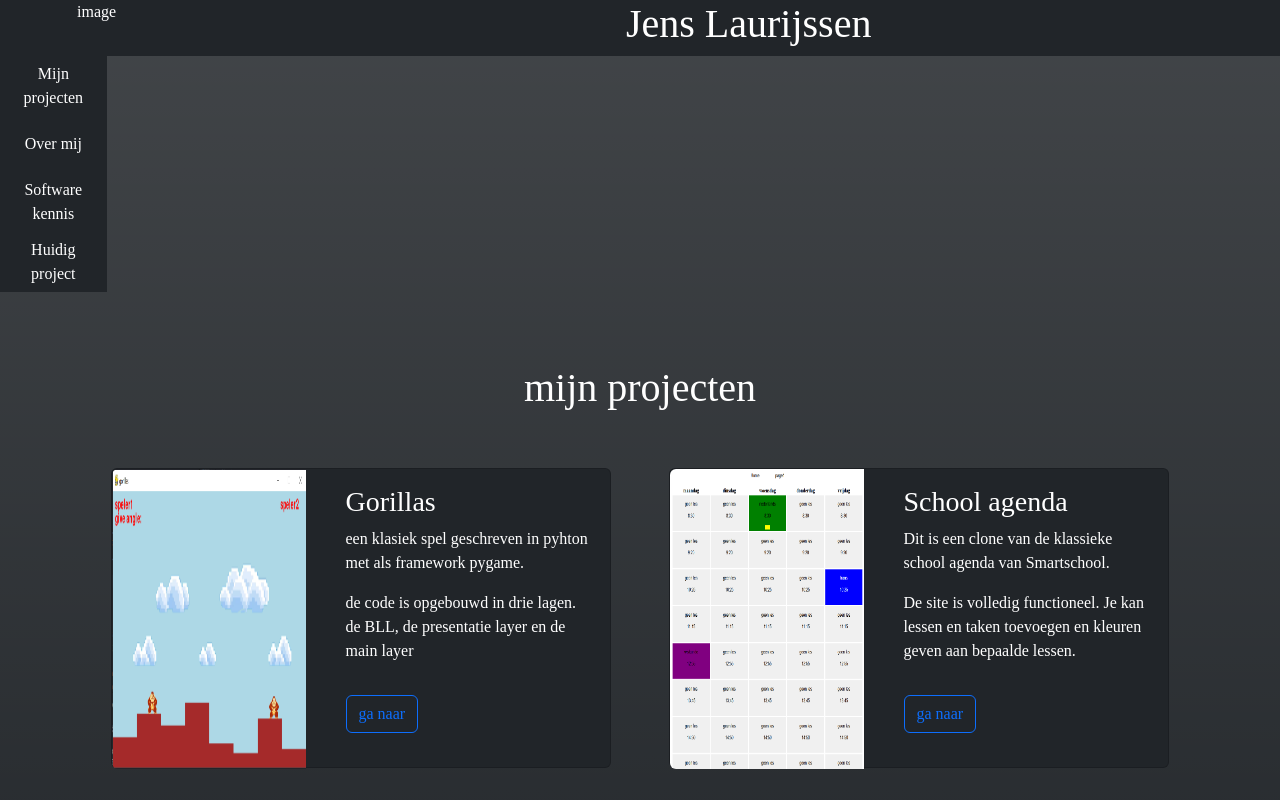
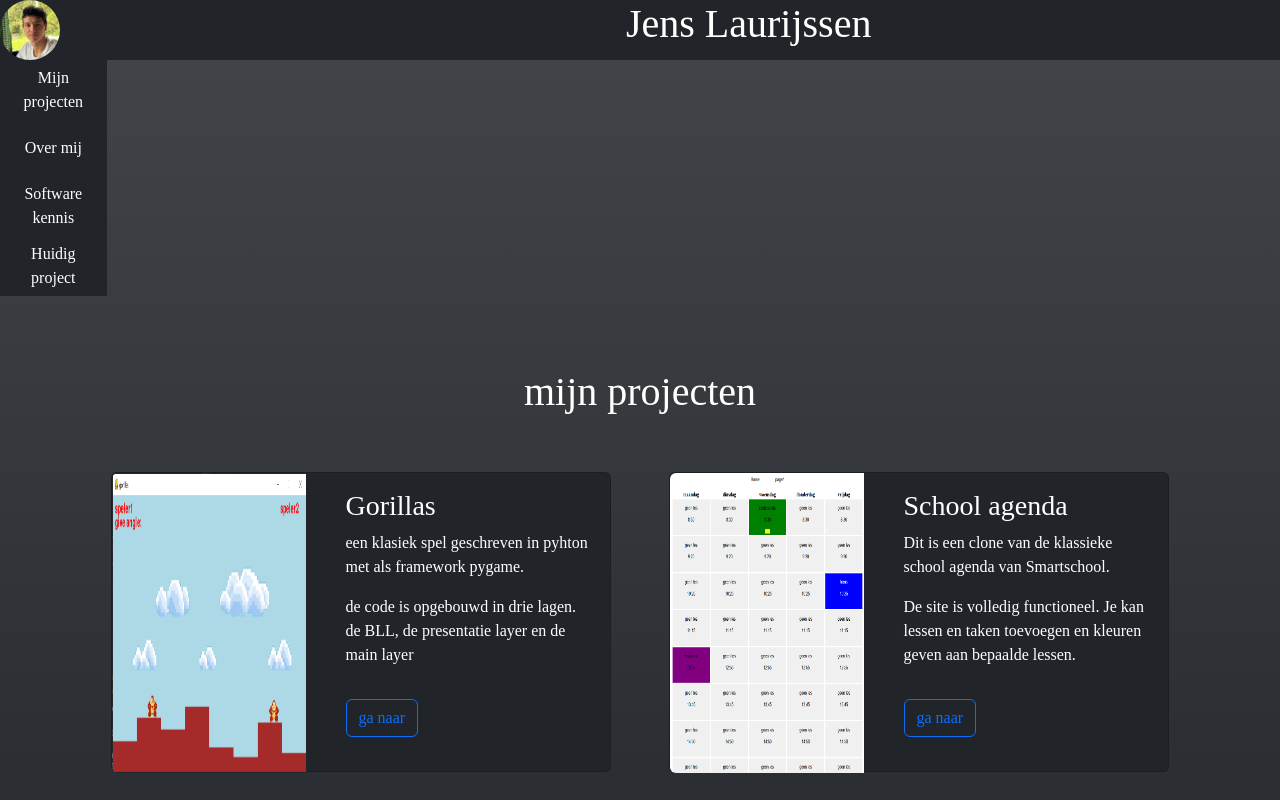
Before and after one commit to jensthebrogrammer/portofolio_site, a React (Vite) app in the folder frontend/: page /#/ in a window 1280 px wide. Shown: the top 800 px of the page. Built offline with nearby package versions, Linux system fonts and the light colour scheme.

Commit message:
added a profile picture

```diff
--- a/frontend/src/App.css
+++ b/frontend/src/App.css
@@ -85,3 +85,11 @@ body{
 .img-huidig-project{
   height: 600px;
 }
+
+.my-picture{
+  height: 60px;
+  width: 60px;
+  border-radius: 50%;
+  border: 2px;
+  border-color: aquamarine;
+}
--- a/frontend/src/modules/homepage.jsx
+++ b/frontend/src/modules/homepage.jsx
@@ -15,8 +15,8 @@ export default function Homepage() {
     <div className="container-fluid full_con bg-dark bg-gradient p-0">
       {/*de bovenste bar word de introductie*/}
       <div className="row justify-content-start bg-dark">
-        <div className="col-2 text-center">
-          <p>image</p>
+        <div className="col-2 align-item-center justify-content-center">
+          <img src="/src/images/my_picture.jpg" className="my-picture" />
         </div>
 
         <div className="col text-center">
```
Also changed, not shown: frontend/src/images/my_picture.jpg (added).
